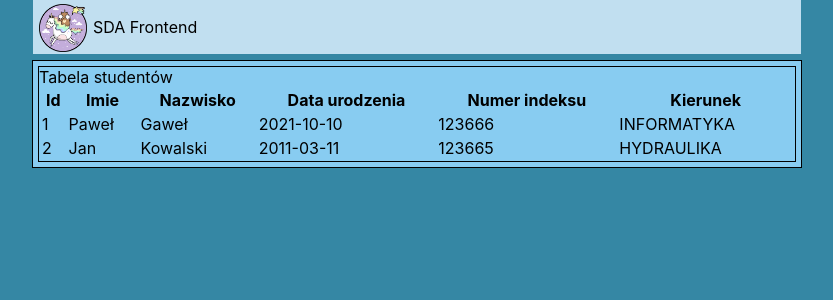
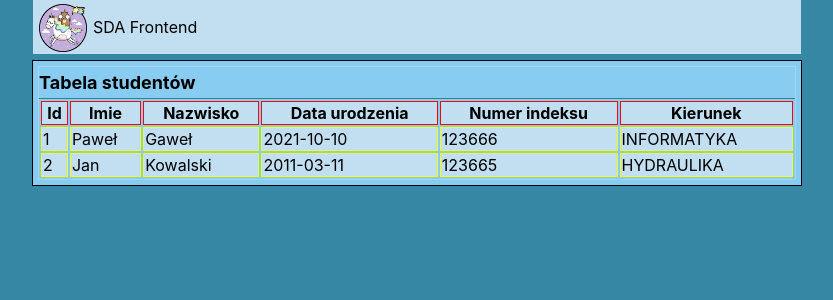
Before and after one commit to jng90/sda_frontend_demo, a React (Create React App) app: page / in a window 1280 px wide. Shown: the top 300 px of the page, without its empty margins (223-1056 px from the left). Built offline with nearby package versions, Linux system fonts and the light colour scheme.

Commit message:
Table, thead in progress

```diff
--- a/src/App.css
+++ b/src/App.css
@@ -1,4 +1,4 @@
-html{
+html {
   background-color: #3587A4;
 }
 
@@ -7,7 +7,7 @@ html{
   overflow: auto;
 }
 
-.header{
+.header {
   background-color: #c1dff0;
   border-top: 0;
   border-left: 2px solid #3587A4;
@@ -21,11 +21,11 @@ html{
   align-items: center;
 }
 
-.header-app-name{
+.header-app-name {
   vertical-align: center;
 }
 
-.header-icon{
+.header-icon {
   height: 48px;
 
   /*to dodatkowy obszar dodany 'wenątrz obiektu' / wewnątrz border line */
@@ -43,36 +43,63 @@ html{
   display: flex;
 }
 
-.content{
+.content {
   background-color: #88ccf1;
   margin: 5px auto;
   width: 60vw;
+
   border: 1px solid black;
 }
 
 .student-table-container {
   margin: 5px;
-  border: 1px solid black;
+  border: 1px solid #A5D6F1;
+
   display: flex;
   flex-direction: column;
 }
 
-.student-table-header{
+.student-table-header {
+  margin: 5px 0;
+
+  font-size: 18px;
+  font-weight: bold;
+
   display: flex;
 }
 
-.student-table{
+.student-table {
+
 }
 
-table{
+table {
+  border-top: 1px solid #2D848A;
   width: 100%;
 }
 
-thead{
-  padding: 0 2px;
-  border-top: 1px solid #2D848A;
+.table-header-row {
+  background-color: #2D848A;
 }
 
-td{
+thead {
+  padding: 0 2px;
+}
+
+tr {
+  background-color: #C1DFF0;
+  transition: background-color 1s;
+}
+
+tr:hover {
+  background-color: #a6c1d2;
+  font-weight: bold;
+}
+
+th {
+  border: 1px solid red;
+}
+
+td {
   text-align: left;
+  border: 1px solid yellow;
 }
```
Also changed, not shown: src/App.js (+5 -8 lines).
